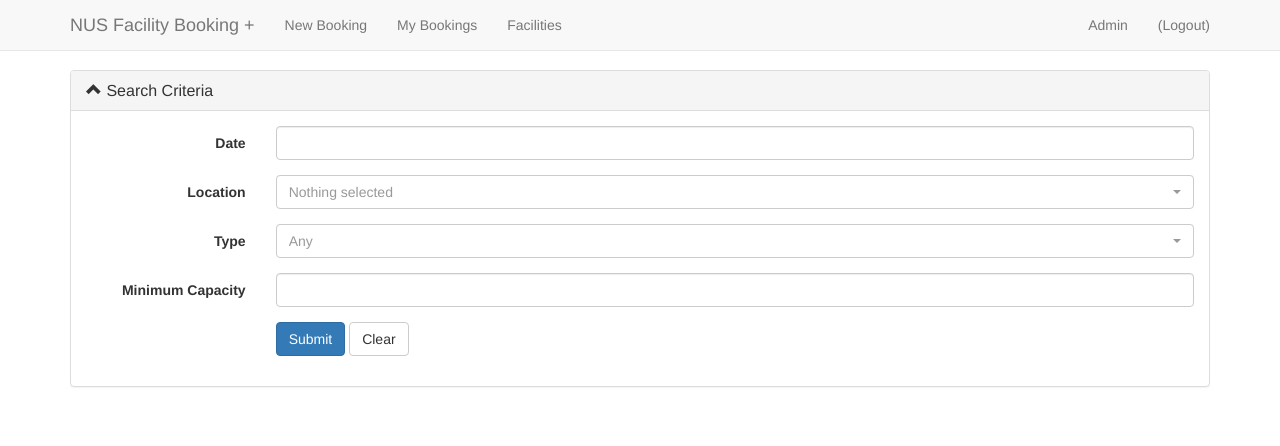
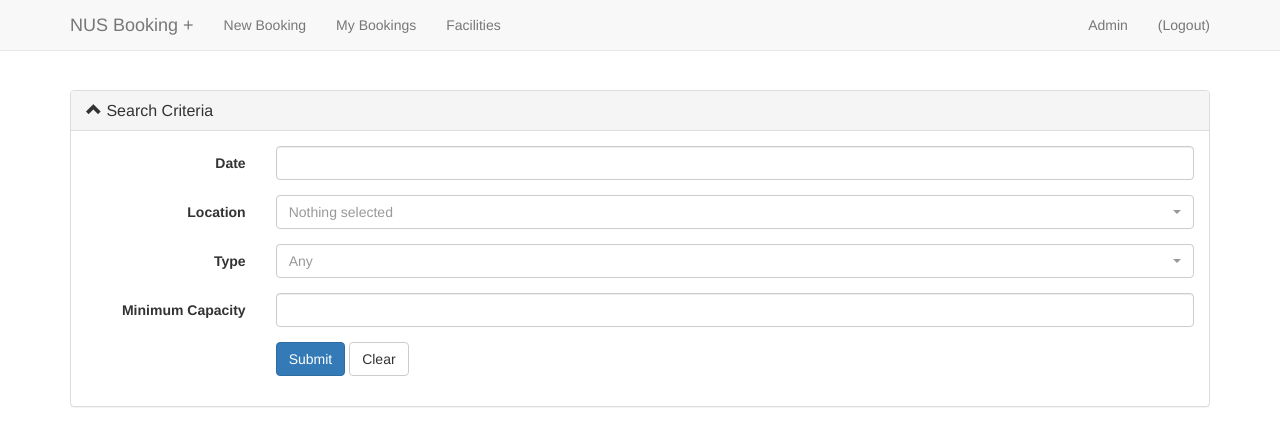
Before and after one commit to CNA-Bld/cs2102-booking-system, a Python web app: template templates/user_main.html in a window 1280 px wide. Shown: the top 446 px of the page. Run offline with Jinja, Linux system fonts and the light colour scheme; the template is opened without the code that fills it, so the values that code supplies are empty; some libraries are stand-ins or nearby versions; some web fonts are replaced.

Commit message:
换主题

```diff
--- a/templates/base.html
+++ b/templates/base.html
@@ -9,6 +9,7 @@
     <title>NUS Facility Booking System</title>
 
     <link href="https://maxcdn.bootstrapcdn.com/bootstrap/3.3.0/css/bootstrap.min.css" rel="stylesheet">
+    <link href="https://maxcdn.bootstrapcdn.com/bootswatch/3.3.0/paper/bootstrap.min.css" rel="stylesheet">
     {% block additional_css %}{% endblock %}
 
     <script src="https://code.jquery.com/jquery-2.1.1.min.js"></script>
@@ -17,7 +18,7 @@
 
     <style>
         body {
-            padding-top: 70px;
+            padding-top: 90px;
         }
 
         .nav-pills {
@@ -38,7 +39,7 @@
                 <span class="icon-bar"></span>
                 <span class="icon-bar"></span>
             </button>
-            <a class="navbar-brand" href="/">NUS Facility Booking + </a>
+            <a class="navbar-brand" href="/">NUS Booking +</a>
         </div>
         <div id="navbar" class="collapse navbar-collapse">
             <ul class="nav navbar-nav">
--- a/templates/user_main.html
+++ b/templates/user_main.html
@@ -184,7 +184,7 @@
                         <label for="capacity" class="col-sm-2 control-label">Minimum Capacity</label>
 
                         <div class="col-sm-10">
-                            <input id="capacity" name="capacity" class="form-control"
+                            <input id="capacity" type="text" name="capacity" class="form-control"
                                    autocomplete="false" value="{{ selected_capacity }}">
                         </div>
                     </div>
```
